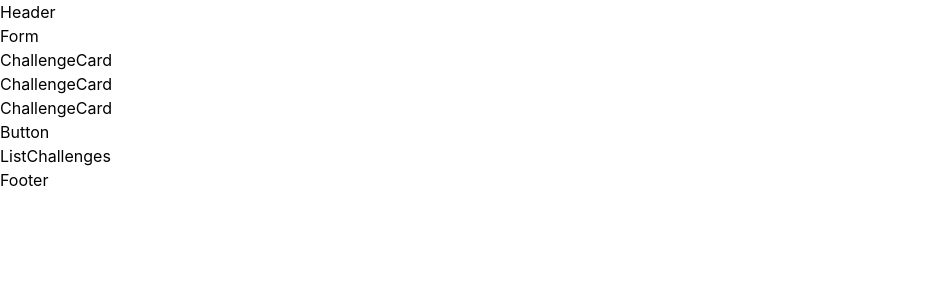
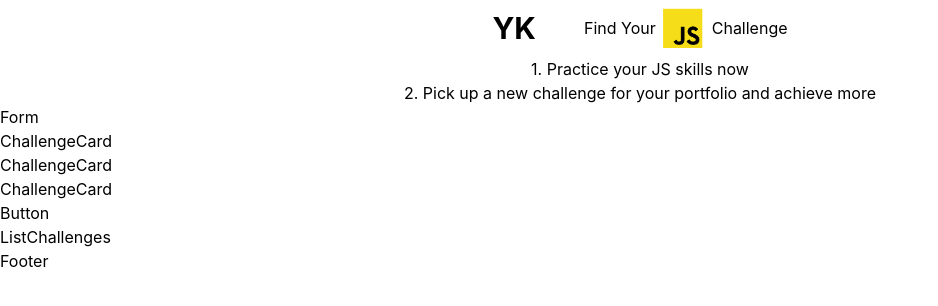
Before and after one commit to GreenCatInForest/choose-your-challenge-app, a React (Create React App) app: page / in a window 1280 px wide. Shown: the top 306 px of the page, without its empty margins (0-938 px from the left). Built offline with nearby package versions, Linux system fonts and the light colour scheme.

Commit message:
style header

```diff
--- a/src/components/Header.js
+++ b/src/components/Header.js
@@ -1,3 +1,22 @@
+import jsLogo from "../assets/images/js-logo.png";
+
 export const Header = () => {
-  return <div className="">Header</div>;
+  return (
+    <div className="flex flex-col justify-center text-center items-center">
+      <div className="flex justify-center text-center items-center">
+        <a href="/">
+          <h1 className="text-5xl sm:text-3xl font-bold mr-12 hover:transform hover:scale-150">
+            YK
+          </h1>
+        </a>
+        <div className="title flex flex-row items-center">
+          <h2>Find Your</h2>
+          <img src={jsLogo} alt="Logo JS" className="w-14" />
+          <h1>Challenge</h1>
+        </div>
+      </div>
+      <h2>1. Practice your JS skills now</h2>
+      <h3>2. Pick up a new challenge for your portfolio and achieve more </h3>
+    </div>
+  );
 };
```
Also changed, not shown: src/assets/images/js-logo.png (added), src/assets/images/react-logo.png (added).
